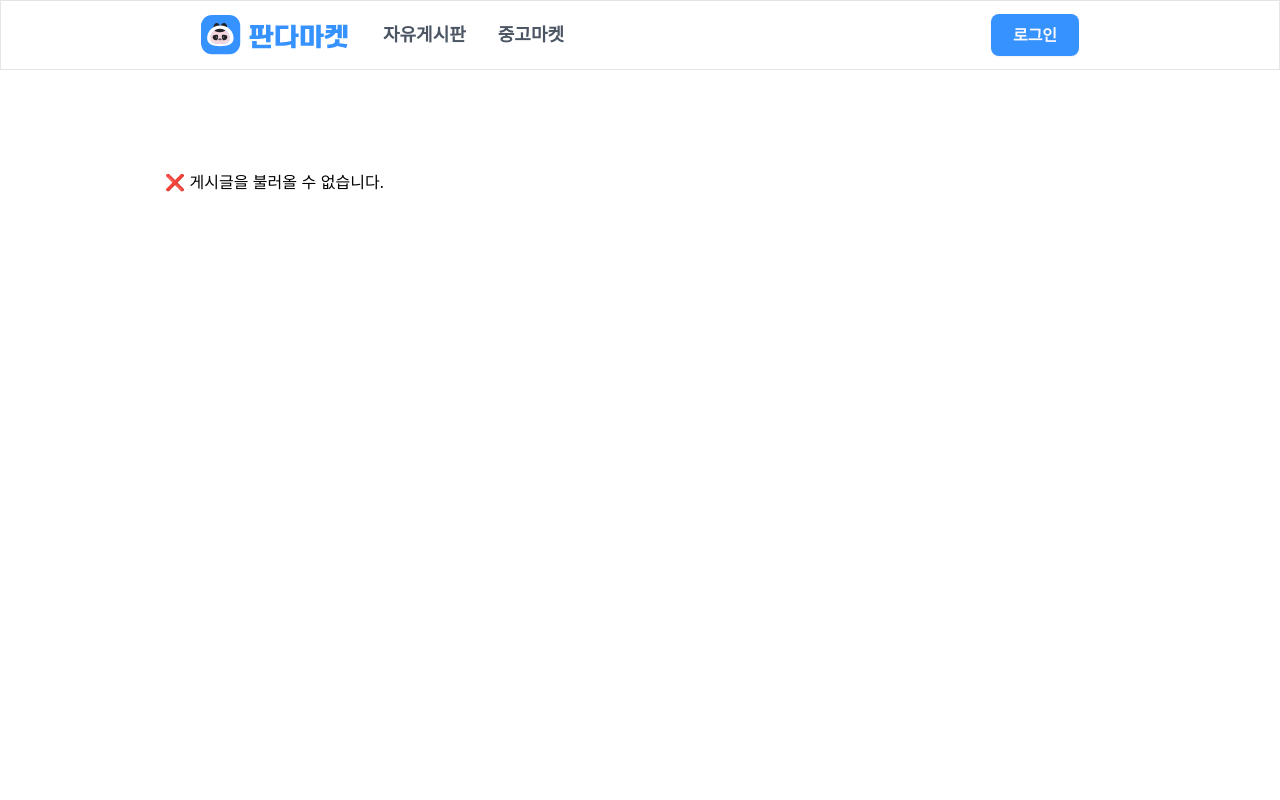
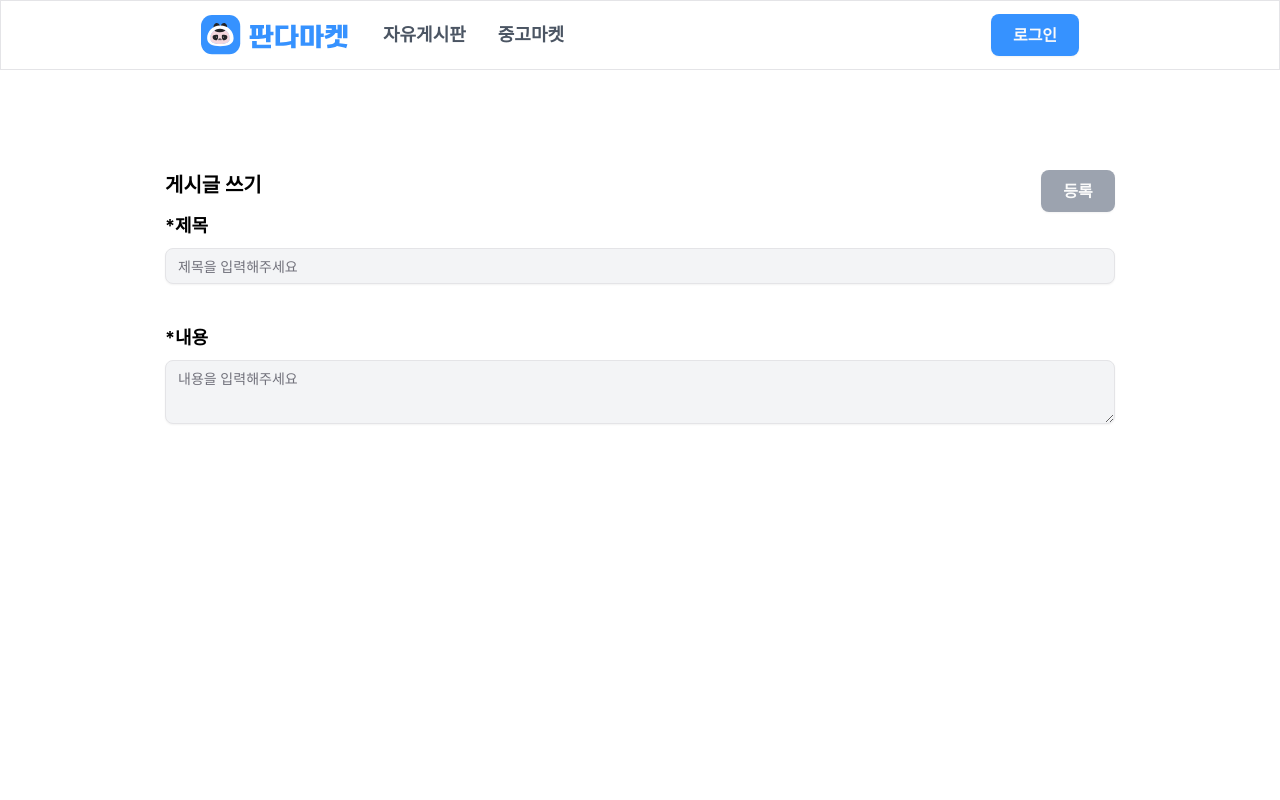
Before and after one commit to silverraining/5-sprint-mission-fe, a Next.js app: page /community/article-create in a window 1280 px wide. Shown: the top 800 px of the page. Built offline with nearby package versions, Linux system fonts and the light colour scheme; no server answers; a web font is replaced by a local one.

Commit message:
✨ Feat: implement article create and edit pages

```diff
--- a/package.json
+++ b/package.json
@@ -12,6 +12,7 @@
     "@hookform/resolvers": "^4.1.2",
     "@radix-ui/react-label": "^2.1.2",
     "@radix-ui/react-slot": "^1.1.2",
+    "@shadcn/ui": "^0.0.4",
     "axios": "^1.8.1",
     "class-variance-authority": "^0.7.1",
     "clsx": "^2.1.1",
--- /dev/null
+++ b/src/components/ArticleCreateForm.js
@@ -0,0 +1,41 @@
+import { Button } from "@/components/ui/button";
+import { Input } from "@/components/ui/input";
+import { Textarea } from "@/components/ui/textarea";
+import { Label } from "@/components/ui/label";
+import { Form } from "./ui/form";
+
+const ArticleCreateForm = ({ formData, onChange }) => {
+  return (
+    <Form className="space-y-8 gap-8">
+      <div className="flex flex-col gap-2 mb-10">
+        <Label htmlFor="title" className="font-bold text-lg">
+          *제목
+        </Label>
+        <Input
+          id="title"
+          value={formData.title}
+          onChange={onChange}
+          className="bg-[#F3F4F6] font-medium text-[16px]"
+          placeholder="제목을 입력해주세요"
+        />
+      </div>
+
+      <div className="flex flex-col gap-2 ">
+        <Label htmlFor="content" className="font-bold text-lg">
+          *내용
+        </Label>
+        <Textarea
+          id="content"
+          placeholder="내용을 입력해주세요"
+          value={formData.content}
+          onChange={onChange}
+          className="bg-[#F3F4F6] font-medium text-[16px]"
+        />
+      </div>
+
+      {/* <Button type="submit">제출</Button> */}
+    </Form>
+  );
+};
+
+export default ArticleCreateForm;
--- a/src/components/ToggleDropdown.js
+++ b/src/components/ToggleDropdown.js
@@ -1,13 +1,20 @@
 import Image from "next/image";
+import { useRouter } from "next/router";
 import { useState } from "react";
 
-export default function ToggleDropdown({ onEdit, onDelete }) {
+export default function ToggleDropdown({ onEdit, onDelete, articleId }) {
   const [isOpen, setIsOpen] = useState(false);
 
   const toggleBtn = () => {
     setIsOpen(!isOpen);
   };
+  const router = useRouter();
 
+  const handleEdit = () => {
+    if (articleId) {
+      onEdit(articleId);
+    }
+  };
   return (
     <div className="relative">
       {/* Image used as the toggle button */}
@@ -25,7 +32,7 @@ export default function ToggleDropdown({ onEdit, onDelete }) {
           <ul className="m-0 p-0 h-full flex flex-col text-[#6B7280] text-[16px]">
             <li
               className="flex items-center justify-center h-1/2 p-2 hover:bg-gray-200 cursor-pointer"
-              onClick={onEdit}
+              onClick={handleEdit}
             >
               수정하기
             </li>
--- /dev/null
+++ b/src/components/ui/input.jsx
@@ -0,0 +1,24 @@
+import * as React from "react"
+
+import { cn } from "@/lib/utils"
+
+function Input({
+  className,
+  type,
+  ...props
+}) {
+  return (
+    (<input
+      type={type}
+      data-slot="input"
+      className={cn(
+        "border-input file:text-foreground placeholder:text-muted-foreground selection:bg-primary selection:text-primary-foreground flex h-9 w-full min-w-0 rounded-md border bg-transparent px-3 py-1 text-base shadow-xs transition-[color,box-shadow] outline-none file:inline-flex file:h-7 file:border-0 file:bg-transparent file:text-sm file:font-medium disabled:pointer-events-none disabled:cursor-not-allowed disabled:opacity-50 md:text-sm",
+        "focus-visible:border-ring focus-visible:ring-ring/50 focus-visible:ring-[3px]",
+        "aria-invalid:ring-destructive/20 dark:aria-invalid:ring-destructive/40 aria-invalid:border-destructive",
+        className
+      )}
+      {...props} />)
+  );
+}
+
+export { Input }
--- a/src/pages/api/articles.js
+++ b/src/pages/api/articles.js
@@ -8,13 +8,12 @@ export const fetchArticles = async (
   keyword = ""
 ) => {
   try {
-    const response = await fetch(
-      `https://sprint-mission08-be.onrender.com/articles?page=${page}&orderBy=${orderBy}&limit=${limit}&keyword=${encodeURIComponent(
+    const response = await instance.get(
+      `/articles?page=${page}&orderBy=${orderBy}&limit=${limit}&keyword=${encodeURIComponent(
         keyword
       )}`
     );
-    const data = await response.json();
-    return data;
+    return response.data; // Axios already parses the JSON response, so no need for response.json()
   } catch (error) {
     console.error("❌ API 요청 실패:", error);
     return { list: [], totalCount: 0 };
@@ -53,7 +52,11 @@ export const createArticle = async ({ title, content, username, image }) => {
 // 게시글 업데이트하기
 export const updateArticle = async (id, articleData) => {
   try {
-    const response = await instance.put(`/articles/${id}`, articleData);
+    // 요청 본문에 id와 articleData를 함께 보내는 방식
+    const response = await instance.patch(`/articles`, {
+      id: id, // id를 요청 본문에 포함
+      ...articleData, // title, content 등의 데이터를 전송
+    });
     return response.data;
   } catch (error) {
     console.error("Error updating article:", error);
--- a/src/pages/community/[id].js
+++ b/src/pages/community/[id].js
@@ -53,14 +53,23 @@ export default function ArticleDetailPage() {
   if (loading) return <div>⏳ 로딩 중...</div>;
   if (!article) return <div>❌ 게시글을 불러올 수 없습니다.</div>;
 
-  const username = article.username || "스폰지밥";
+  const username = article.username || "귀여운 판다";
+  // 수정 페이지로 이동하는 함수
+  const handleEdit = (articleId) => {
+    if (articleId) {
+      router.push(`/community/article-edit?id=${articleId}`);
+    }
+  };
 
   return (
     <>
       <section className="pb-2">
         <div className="flex justify-between pb-2">
           <h2 className="font-bold text-xl">{article.title}</h2>
-          <ToggleDropdown />
+          <ToggleDropdown
+            onEdit={handleEdit} // 수정 함수 전달
+            articleId={id} // ID 전달
+          />
         </div>
         <div className="flex items-center gap-4">
           <Image
--- /dev/null
+++ b/src/pages/community/article-create.js
@@ -0,0 +1,60 @@
+import { Button } from "@/components/ui/button";
+import ArticleCreateForm from "@/components/ArticleCreateForm";
+import { useState } from "react";
+import { useRouter } from "next/router";
+import { createArticle } from "@/pages/api/articles.js";
+
+export default function Registration() {
+  const router = useRouter();
+
+  // 입력값 상태 관리
+  const [formData, setFormData] = useState({
+    title: "",
+    content: "",
+  });
+
+  // 입력값 변경 핸들러
+  const handleChange = (e) => {
+    const { id, value } = e.target;
+    setFormData((prev) => ({ ...prev, [id]: value }));
+  };
+
+  // 등록 버튼 클릭 시 API 요청 및 페이지 이동
+  const handleClick = async () => {
+    if (!formData.title.trim() || !formData.content.trim()) {
+      alert("제목과 내용을 입력해주세요.");
+      return;
+    }
+
+    try {
+      const newArticle = await createArticle(formData);
+      const articleId = newArticle.id;
+
+      // 상세페이지로 이동
+      router.push(`/community/${articleId}`);
+    } catch (error) {
+      console.error("게시글 생성 실패:", error);
+      alert("게시글 생성 중 오류가 발생했습니다.");
+    }
+  };
+  return (
+    <>
+      <div>
+        <div className="flex justify-between">
+          <h1 className="font-bold text-[20px]">게시글 쓰기</h1>
+          <Button
+            className="bg-[#9CA3AF] h-[42px] w-[74px] px-1 font-semibold text-[16px]"
+            onClick={handleClick}
+          >
+            등록
+          </Button>
+        </div>
+
+        <div>
+          {/* 입력값과 변경 핸들러를 ArticleCreateForm으로 전달 */}
+          <ArticleCreateForm formData={formData} onChange={handleChange} />
+        </div>
+      </div>
+    </>
+  );
+}
--- /dev/null
+++ b/src/pages/community/article-edit.js
@@ -0,0 +1,85 @@
+import { Button } from "@/components/ui/button";
+import ArticleCreateForm from "@/components/ArticleCreateForm";
+import { useState, useEffect } from "react";
+import { useRouter } from "next/router";
+import { fetchArticleById, updateArticle } from "@/pages/api/articles";
+
+export default function ArticleEditPage() {
+  const router = useRouter();
+  const { id } = router.query; // URL에서 id를 받음
+
+  // 입력값 상태 관리
+  const [formData, setFormData] = useState({
+    title: "",
+    content: "",
+  });
+  const [loading, setLoading] = useState(true);
+
+  // 데이터 불러오기
+  useEffect(() => {
+    if (!id) return; // id가 없으면 실행 안 함
+
+    async function fetchData() {
+      try {
+        const article = await fetchArticleById(id); // id로 게시글 데이터를 가져옴
+        setFormData({
+          title: article.title,
+          content: article.content,
+        });
+      } catch (error) {
+        console.error("게시글 불러오기 실패:", error);
+        alert("게시글을 불러오는 데 실패했습니다.");
+      } finally {
+        setLoading(false);
+      }
+    }
+
+    fetchData();
+  }, [id]);
+
+  // 입력값 변경 핸들러
+  const handleChange = (e) => {
+    const { id, value } = e.target;
+    setFormData((prev) => ({ ...prev, [id]: value }));
+  };
+
+  // 수정 버튼 클릭 시 API 요청 및 페이지 이동
+  const handleClick = async () => {
+    if (!formData.title.trim() || !formData.content.trim()) {
+      alert("제목과 내용을 입력해주세요.");
+      return;
+    }
+
+    try {
+      // updateArticle로 수정된 데이터를 서버에 전송
+      await updateArticle(id, formData);
+
+      // 수정이 완료되면 상세 페이지로 이동 (해당 id의 게시글 상세 페이지로 이동)
+      router.push(`/community/${id}`);
+    } catch (error) {
+      console.error("게시글 수정 실패:", error);
+      alert("게시글 수정 중 오류가 발생했습니다.");
+    }
+  };
+
+  if (loading) return <div>⏳ 로딩 중...</div>;
+
+  return (
+    <div>
+      <div className="flex justify-between">
+        <h1 className="font-bold text-[20px]">게시글 수정</h1>
+        <Button
+          className="bg-[#9CA3AF] h-[42px] w-[74px] px-1 font-semibold text-[16px]"
+          onClick={handleClick}
+        >
+          수정
+        </Button>
+      </div>
+
+      <div>
+        {/* 입력값과 변경 핸들러를 ArticleCreateForm으로 전달 */}
+        <ArticleCreateForm formData={formData} onChange={handleChange} />
+      </div>
+    </div>
+  );
+}
--- a/src/pages/community/index.js
+++ b/src/pages/community/index.js
@@ -46,10 +46,12 @@ export default function Community({
     return () => window.removeEventListener("resize", handleResize);
   }, []);
 
-  // 🔹 좋아요 순 상위 게시글
-  const bestArticles = [...(sortedResults || [])]
-    .sort((a, b) => b.favoriteCnt - a.favoriteCnt)
-    .slice(0, bestCount);
+  // 🔹 전체 데이터에서 좋아요 순 상위 게시글 가져오기
+  const bestArticles = useMemo(() => {
+    return [...(results || [])]
+      .sort((a, b) => b.favoriteCnt - a.favoriteCnt)
+      .slice(0, bestCount);
+  }, [results, bestCount]);
 
   // 🔹 서버에서 데이터 가져오기
   useEffect(() => {
@@ -99,10 +101,11 @@ export default function Community({
       <section className="w-full max-w-[1200px] px-4">
         <div className="flex justify-between items-center mb-4">
           <h2 className="text-[20px] font-bold">게시글</h2>
-          <Link href="/articles/register">
-            <Button className="bg-[#3692FF] text-white h-[42px] w-[88px] px-1 font-semibold text-[16px] cursor-pointer">
-              글쓰기
-            </Button>
+          <Link
+            href="/community/article-create"
+            className="bg-[#3692FF] rounded-lg text-white h-[42px] w-[88px] px-1 font-semibold text-[16px] cursor-pointer flex items-center justify-center"
+          >
+            글쓰기
           </Link>
         </div>
 
```
Also changed, not shown: 1 other file (tests, documents, lock files or other folders).
